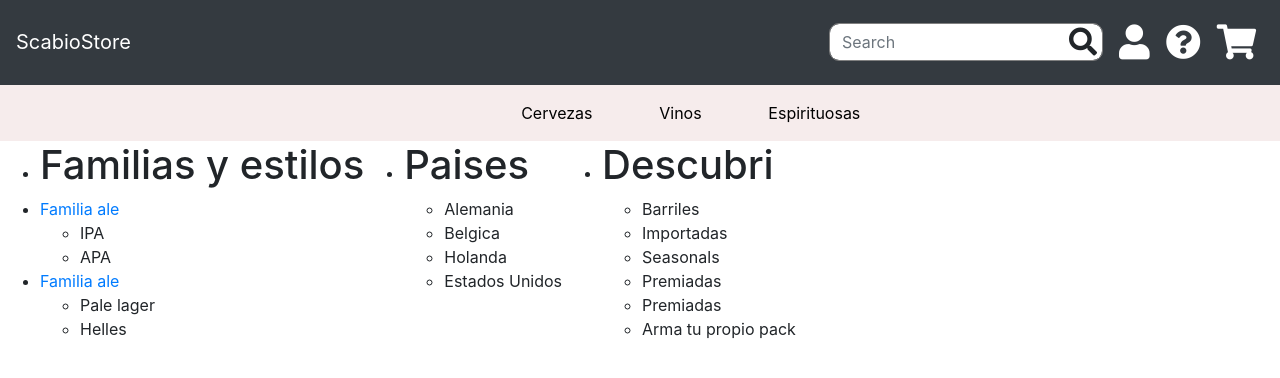
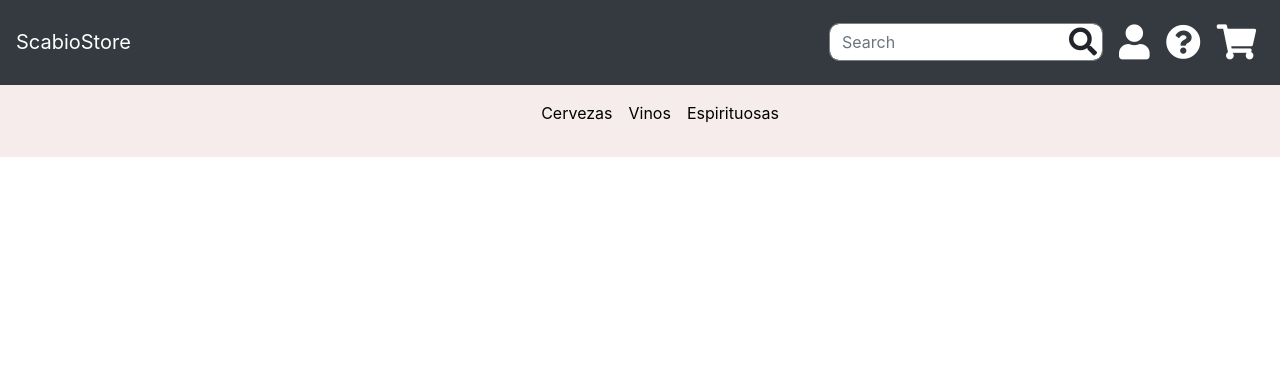
Before and after one commit to FacuBargut/EscabioStore, a PHP site: page / in a window 1280 px wide. Shown: the top 378 px of the page. Run offline with PHP 8.4, Linux system fonts and the light colour scheme.

Commit message:
Cambios en el header

```diff
--- a/components/shared/Header.php
+++ b/components/shared/Header.php
@@ -31,15 +31,71 @@
         <nav class="navbar navbar-expand-lg col-md-12">
             <div class="collapse navbar-collapse" id="navbarNavAltMarkup">
                 <div class="navbar-nav m-auto a-wrapper">
-                    <a class="nav-item nav-link" href="#">Cervezas</a>
-                    <a class="nav-item nav-link" href="#">Vinos</a>
-                    <a class="nav-item nav-link" href="#">Espirituosas</a>
+                    <ul>
+                        <li>
+                            <a class="nav-item nav-link" id="a-Cerveza" href="#">Cervezas</a>
+                            <div class="sub-nav">
+                            <ul>
+                                <li>
+                                    <h1>Familias y estilos</h1>
+                                    <li><a href="">Familia ale</a></li>
+                                    <ul>
+                                        <li><a href=""></a>IPA</li>
+                                        <li><a href=""></a>APA</li>
+                                    </ul>
+                                    <li><a href="">Familia ale</a></li>
+                                    <ul>
+                                        <li><a href=""></a>Pale lager</li>
+                                        <li><a href=""></a>Helles</li>
+                                    </ul>
+                                </li>
+                            </ul>
+                            <ul>
+                                <li>
+                                    <h1>Paises</h1>
+                                    <ul>
+                                        <li><a href=""></a>Alemania</li>
+                                        <li><a href=""></a>Belgica</li>
+                                        <li><a href=""></a>Holanda</li>
+                                        <li><a href=""></a>Estados Unidos</li>
+                                    </ul>
+                                </li>
+                            </ul>
+                            <ul>
+                                <li>
+                                    <h1>Descubri</h1>
+                                    <ul>
+                                        <li><a href=""></a>Barriles</li>
+                                        <li><a href=""></a>Importadas</li>
+                                        <li><a href=""></a>Seasonals</li>
+                                        <li><a href=""></a>Premiadas</li>
+                                        <li><a href=""></a>Premiadas</li>
+                                        <li><a href=""></a>Arma tu propio pack</li>
+                                    </ul>
+                                </li>
+                            </ul>
+                            </div>
+                        </li>
+                        <li>
+                            <a class="nav-item nav-link" id="a-Vino" href="#">Vinos</a>
+                            <div class="sub-nav" display="none;">
+                                <h1>Vino</h1>
+                            </div>
+                        </li>
+                        <li>
+                            <a class="nav-item nav-link" id="a-Vino" href="#">Espirituosas</a>
+                            <div class="sub-nav" display="none;">
+                                <h1>Espirituosas</h1>
+                            </div>
+                        </li>
+
+                    </ul>
                 </div>
             </div>
         </nav>
     </div>
     <!-- Sub-Header -->
-    <div class="sub-nav row">
+    <!-- <div class="sub-nav row">
         <ul>
             <li>
                 <h1>Familias y estilos</h1>
@@ -80,7 +136,7 @@
             </li>
         </ul>
     </div>
-</div>
+</div> -->
 <style scope>
     form{
         position: relative;
@@ -108,26 +164,31 @@
     }
 
     .header-bottom ul{
-
+        list-style:none;
+        display:flex;
     }
 
     /* Header-Bottom */
-    .a-wrapper a{
+    .header-bottom > nav > div > div > ul > li > a{
         margin-right: 20%;
         color:black;
     }
 
-    .a-wrapper a:hover{
-        color:#00ebb9;
+    .header-bottom > nav > div > div > ul > li:hover{
+
     }
 
-
-    /* .a-wrapper a:last-child{
-        margin-right: 0;
-    } */
+    .header-bottom > nav > div > div > ul > li:hover  .sub-nav{
+        display: block;
+    }
 
     /* Items */
-    .link-items{
-
+    .sub-nav{
+        float:left;
+        background:#f6ecec;
+        display:none;
+        position: absolute;
+        width: 100%;
+        right: 0;
     }
 </style>
```
